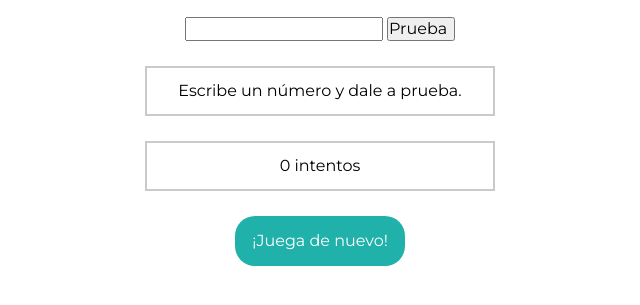
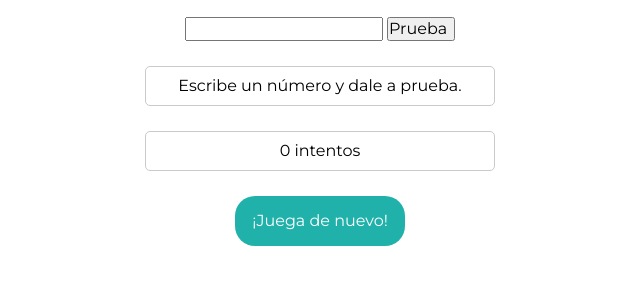
Before and after one commit to miriamschaefer/guess-the-number, a plain HTML site: page index.html in a window 1280 px wide. Shown: the part 133-438 px from the top of the page, without its empty margins (320-960 px from the left). Drawn offline with Linux system fonts and the light colour scheme.

Commit message:
css fixes

```diff
--- a/stylesheets/styles.css
+++ b/stylesheets/styles.css
@@ -35,12 +35,13 @@
 .box-attempts {
   margin-top: 25px;
   margin-bottom: 25px;
-  border: solid 2px #cacaca;
-  height: 50px;
+  border: solid 1px #cacaca;
+  height: 40px;
   width: 350px;
   text-align: center;
   font-size: 16px;
   display: flex;
   flex-direction: column;
   justify-content: center;
+  border-radius: 5px;
 }
```
